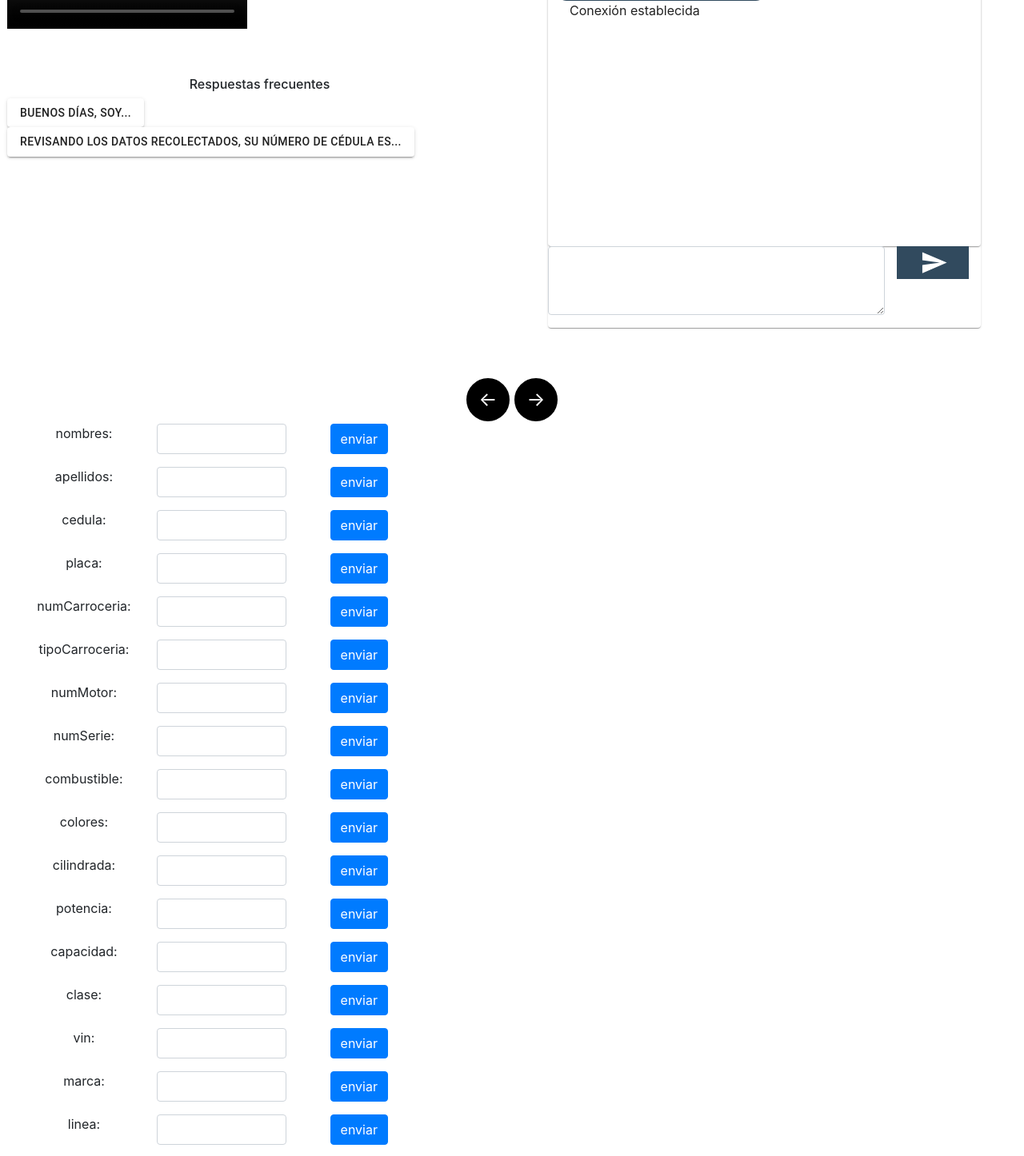
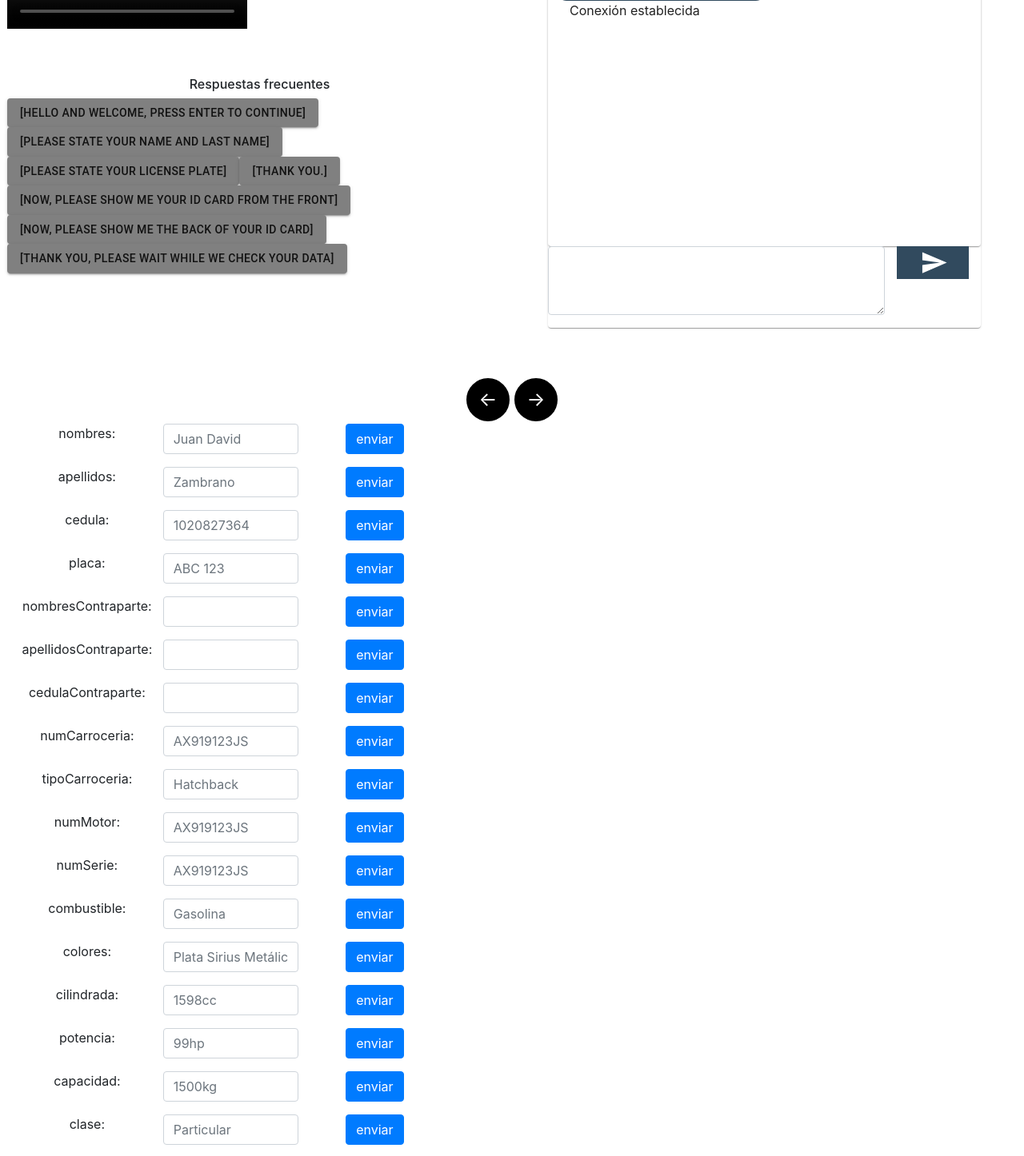
Before and after one commit to Lala341/Forms-Front-Adviser, a React (Create React App) app: page / in a window 1280 px wide. Shown: the part 180-1626 px from the top of the page at 80% size. Built offline with nearby package versions, Linux system fonts and the light colour scheme; no server answers.

Commit message:
Actualizacion para los datos de la contraparte

```diff
--- a/src/components/ChatDetail/ChatAsesor.js
+++ b/src/components/ChatDetail/ChatAsesor.js
@@ -130,6 +130,12 @@ class Chat extends Component {
     this.props.rtc.sendData(txt);
   }
 
+  renderMsgFrecuente(msg) {
+    return (
+      <Button variant="contained" style={{ backgroundColor: "grey" }} onClick={() => this.sendMessageFrecuente(msg)}>[{msg}]</Button>
+    )
+  }
+
   render() {
 
     return (
@@ -146,8 +152,13 @@ class Chat extends Component {
                 <div className="col-12">
                   <h6>Respuestas frecuentes</h6>
                   <div className="row">
-                    <Button variant="contained" style={{ backgroundColor: "white" }} onClick={() => this.sendMessageFrecuente("Buenos días, soy")}>Buenos días, soy...</Button>
-                    <Button variant="contained" style={{ backgroundColor: "white" }} onClick={() => this.sendMessageFrecuente("Revisando los datos recolectados, su número de cédula es")}>Revisando los datos recolectados, su número de cédula es...</Button>
+                    {this.renderMsgFrecuente("Hello and welcome, press enter to continue")}
+                    {this.renderMsgFrecuente("Please state your name and last name")}
+                    {this.renderMsgFrecuente("Please state your license plate")}
+                    {this.renderMsgFrecuente("Thank you.")}
+                    {this.renderMsgFrecuente("Now, please show me your id card from the front")}
+                    {this.renderMsgFrecuente("Now, please show me the back of your id card")}
+                    {this.renderMsgFrecuente("Thank you, please wait while we check your data")}
                     <br />
                   </div>
                 </div>
--- a/src/components/formulario/formulario.js
+++ b/src/components/formulario/formulario.js
@@ -44,13 +44,15 @@ class FormularioComponent extends React.Component {
                     <Col>
                         <Form.Control type="text" onChange={(e) => {
                             this.state.formulario[fieldName] = e.target.value;
-                        }}/>
+                        }}
+                        placeholder={this.state.formulario[fieldName]}
+                        />
                     </Col>
                     <Col>
                         <Button id={fieldName} variant="primary"
-                        onClick={(e) => {
-                            this.sendDataMsg(fieldName);
-                        }}>enviar</Button>
+                            onClick={(e) => {
+                                this.sendDataMsg(fieldName);
+                            }}>enviar</Button>
                     </Col>
                 </Form.Row>
             </Form.Group>
@@ -70,24 +72,27 @@ class FormularioComponent extends React.Component {
 export default FormularioComponent;
 
 function Formulario() {
-    this.nombres = '';
-    this.apellidos = '';
-    this.cedula = '';
-    this.placa = '';
-    this.numCarroceria = '';
-    this.tipoCarroceria = '';
-    this.numMotor = '';
-    this.numSerie = '';
-    this.combustible = '';
-    this.colores = '';
-    this.cilindrada = '';
-    this.potencia = '';
-    this.capacidad = '';
-    this.clase = '';
-    this.vin = '';
-    this.marca = '';
-    this.linea = '';
-    this.modelo = '';
-    this.blindaje = '';
-    this.desmonteBlindaje = '';
+    this.nombres = 'Juan David';
+    this.apellidos = 'Zambrano';
+    this.cedula = '1020827364';
+    this.placa = 'ABC 123';
+    this.nombresContraparte = '';
+    this.apellidosContraparte = '';
+    this.cedulaContraparte = '';
+    this.numCarroceria = 'AX919123JS';
+    this.tipoCarroceria = 'Hatchback';
+    this.numMotor = 'AX919123JS';
+    this.numSerie = 'AX919123JS';
+    this.combustible = 'Gasolina';
+    this.colores = 'Plata Sirius Metálico';
+    this.cilindrada = '1598cc';
+    this.potencia = '99hp';
+    this.capacidad = '1500kg';
+    this.clase = 'Particular';
+    this.vin = 'AX919123JS';
+    this.marca = 'Volkswagen';
+    this.linea = 'Gol Trendline MT';
+    this.modelo = '2017';
+    this.blindaje = 'N/A';
+    this.desmonteBlindaje = 'N/A';
 }
```
